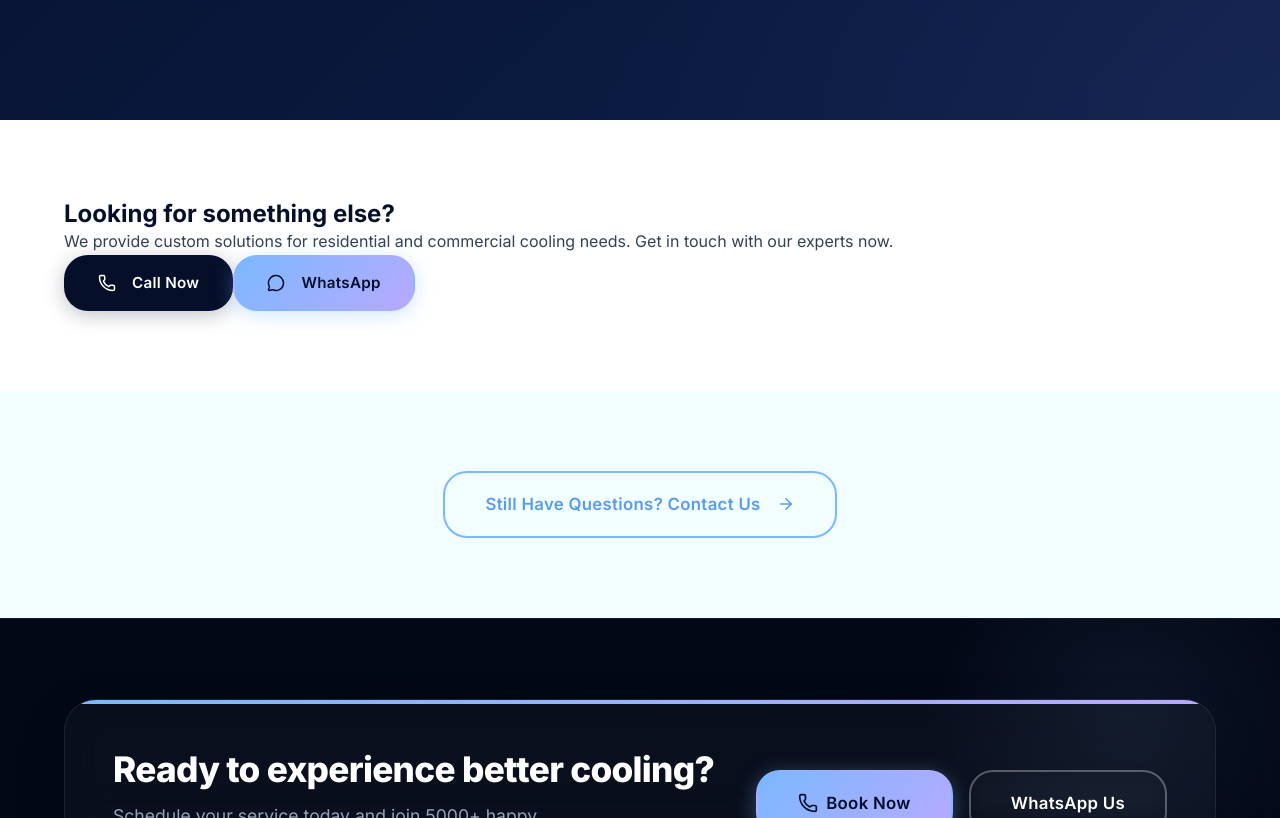
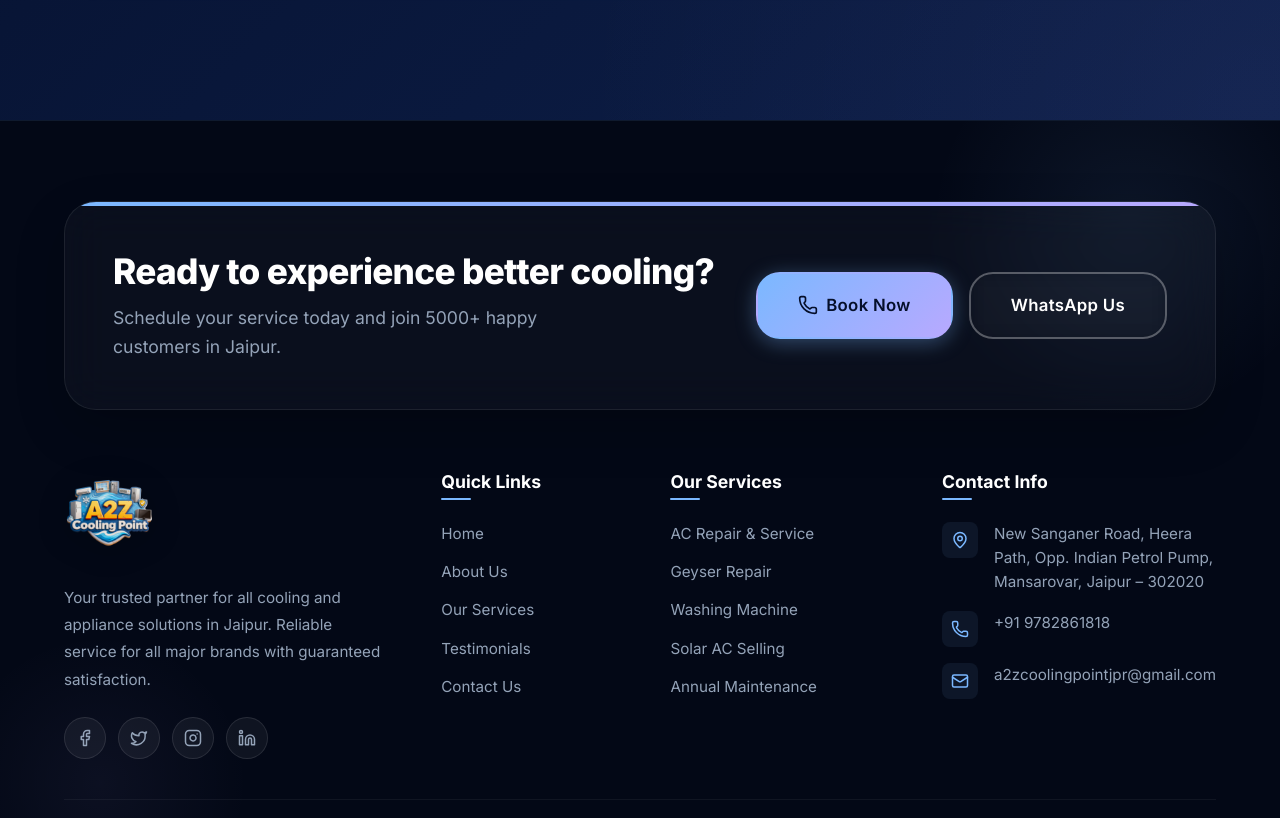
Before and after one commit to Eshbanoliver/a2z-cooling-website-showcase, a React (Vite) app: page /services in a window 1280 px wide. Shown: the part 4152-4970 px from the top of the page. Built offline with nearby package versions, Linux system fonts and the light colour scheme.

Commit message:
Updated files

```diff
--- a/src/pages/Services.tsx
+++ b/src/pages/Services.tsx
@@ -1,4 +1,3 @@
-import { Link } from 'react-router-dom'
 import PageHeader from '../components/PageHeader'
 import SectionTitle from '../components/SectionTitle'
 import FadeInSection from '../components/FadeInSection'
@@ -130,39 +129,6 @@ export default function Services() {
           </div>
         </div>
       </section>
-
-      <section className="section section-light" id="detailed-cta">
-        <div className="container">
-          <FadeInSection>
-            <div className="cta-banner">
-              <div className="cta-banner-content">
-                <h2>Looking for something else?</h2>
-                <p>We provide custom solutions for residential and commercial cooling needs. Get in touch with our experts now.</p>
-              </div>
-              <div className="cta-banner-buttons">
-                <a href={`tel:${BUSINESS.phone}`} className="btn btn-navy">
-                  <DynamicIcon name="phone" size={18} style={{ marginRight: '8px' }} />
-                  Call Now
-                </a>
-                <a href={whatsappUrl} target="_blank" rel="noopener noreferrer" className="btn btn-primary">
-                  <DynamicIcon name="whatsapp" size={18} style={{ marginRight: '8px' }} />
-                  WhatsApp
-                </a>
-              </div>
-            </div>
-          </FadeInSection>
-        </div>
-      </section>
-
-      <section className="section section-ice">
-        <div className="container" style={{ textAlign: 'center' }}>
-          <FadeInSection>
-            <Link to="/contact" className="btn btn-outline btn-lg">
-              Still Have Questions? Contact Us <DynamicIcon name="arrow-right" size={18} style={{ marginLeft: '8px' }} />
-            </Link>
-          </FadeInSection>
-        </div>
-      </section>
     </>
   )
 }
```
